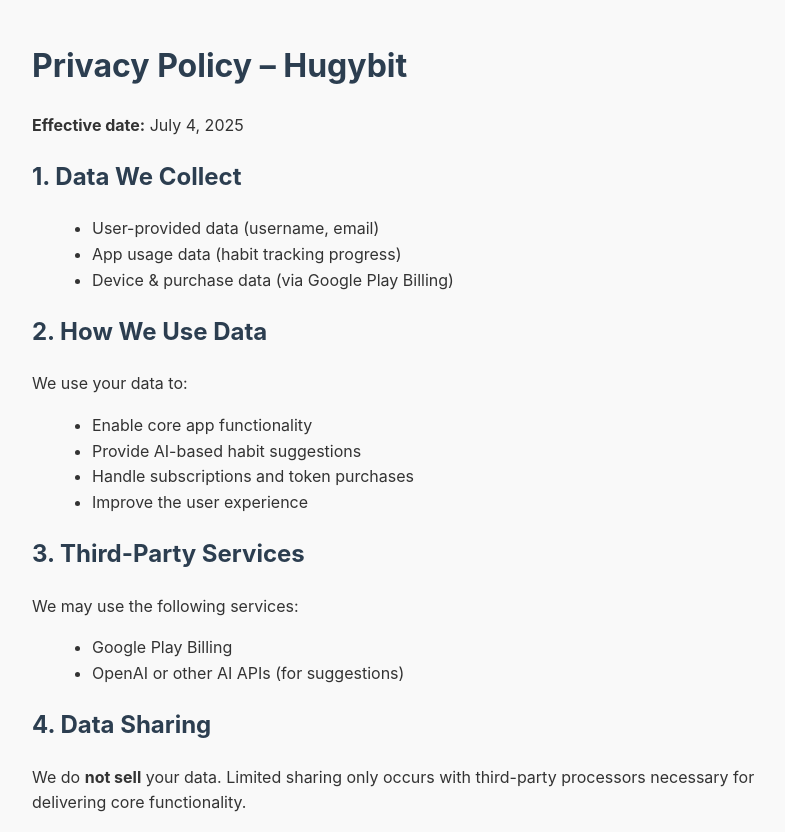
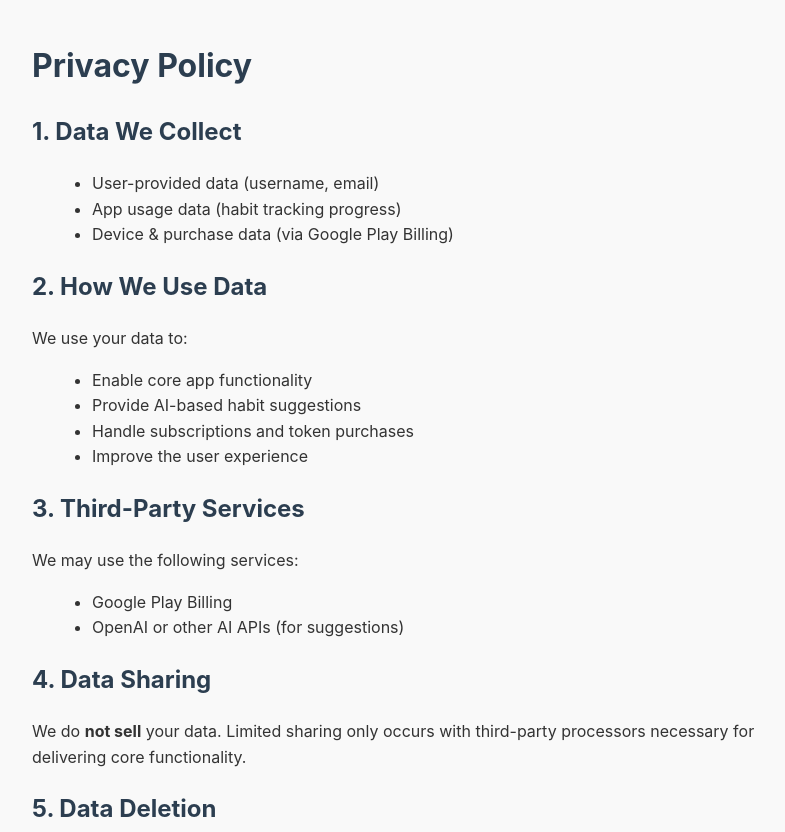
Before and after one commit to ardalanebrahimi/privacy-policy, a plain HTML site: page index.html in a window 1280 px wide. Shown: the top 832 px of the page, without its empty margins (208-993 px from the left). Drawn offline with Linux system fonts and the light colour scheme.

Commit message:
Update index.html

```diff
--- a/index.html
+++ b/index.html
@@ -3,7 +3,7 @@
 <head>
   <meta charset="UTF-8" />
   <meta name="viewport" content="width=device-width, initial-scale=1.0" />
-  <title>Privacy Policy – Hugybit</title>
+  <title>Privacy Policy</title>
   <style>
     body {
       font-family: -apple-system, BlinkMacSystemFont, 'Segoe UI', Roboto, Oxygen, Ubuntu, Cantarell, 'Open Sans', 'Helvetica Neue', sans-serif;
@@ -31,9 +31,7 @@
   </style>
 </head>
 <body>
-  <h1>Privacy Policy – Hugybit</h1>
-  <p><strong>Effective date:</strong> July 4, 2025</p>
-
+  <h1>Privacy Policy</h1>
   <h2>1. Data We Collect</h2>
   <ul>
     <li>User-provided data (username, email)</li>
```
